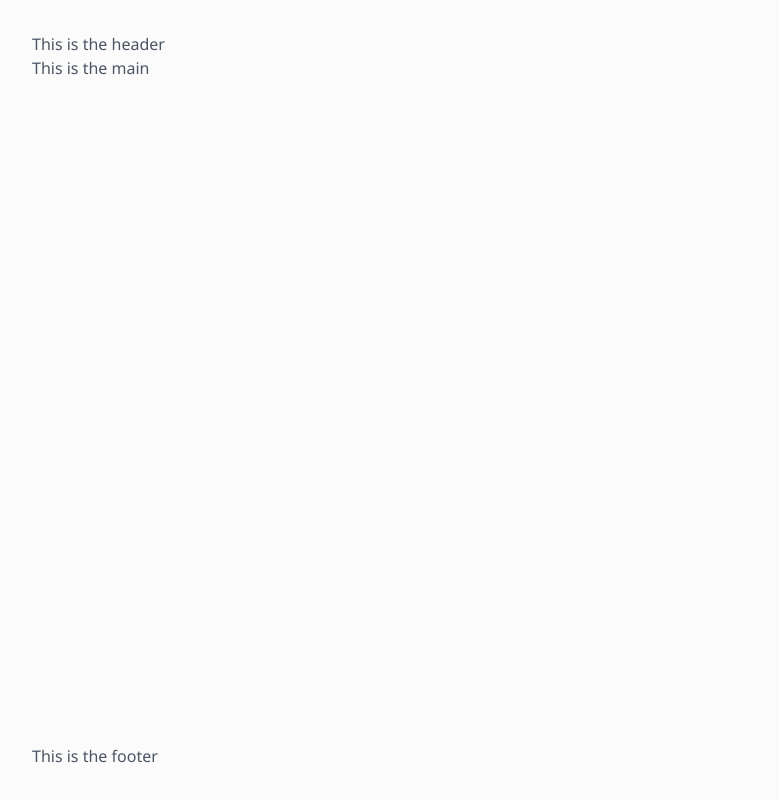
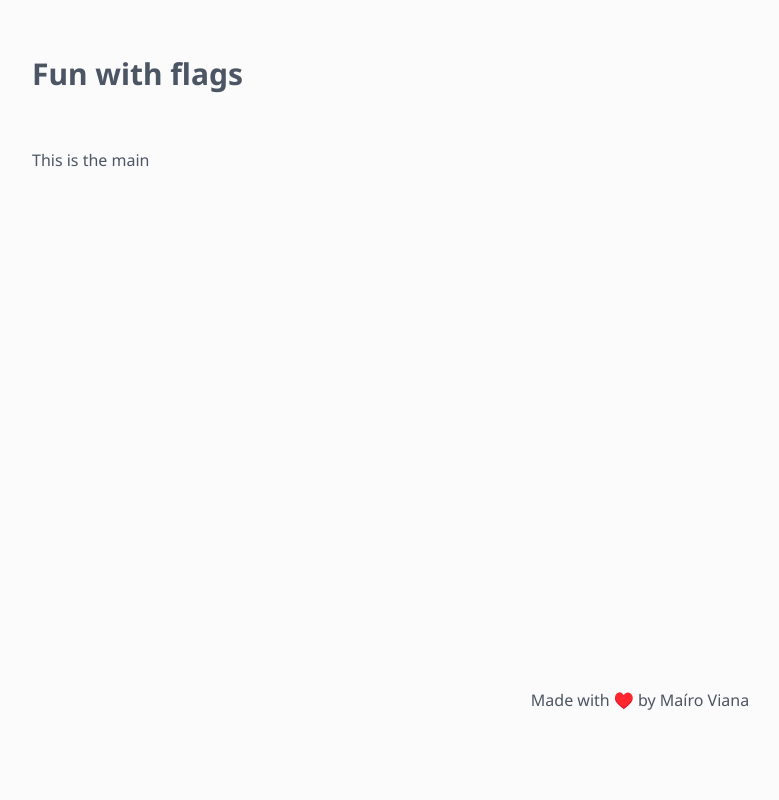
Before and after one commit to mairoviana/fun-with-flags, a Next.js app: page / in a window 1280 px wide. Shown: the whole page, without its empty margins (0-779 px from the left). Built offline with nearby package versions, Linux system fonts and the light colour scheme.

Commit message:
Add footer and header componets

```diff
--- /dev/null
+++ b/app/components/Footer.tsx
@@ -0,0 +1,9 @@
+const Footer = () => {
+  return (
+    <footer className="py-6 mb-8">
+      <p className="text-center">Made with ♥️ by Maíro Viana</p>
+    </footer>
+  );
+};
+
+export default Footer;
--- /dev/null
+++ b/app/components/Header.tsx
@@ -0,0 +1,9 @@
+const Header = () => {
+  return (
+    <header className="py-6 mb-8">
+      <h1 className="text-3xl font-bold">Fun with flags</h1>
+    </header>
+  );
+};
+
+export default Header;
--- /dev/null
+++ b/app/components/index.ts
@@ -0,0 +1,2 @@
+export { default as Footer } from './Footer';
+export { default as Header } from './Header';
--- a/app/page.tsx
+++ b/app/page.tsx
@@ -1,9 +1,11 @@
+import { Footer, Header } from './components';
+
 export default function Home() {
   return (
     <>
-      <header>This is the header</header>
+      <Header />
       <main className="flex-1">This is the main</main>
-      <footer>This is the footer</footer>
+      <Footer />
     </>
   );
 }
```
